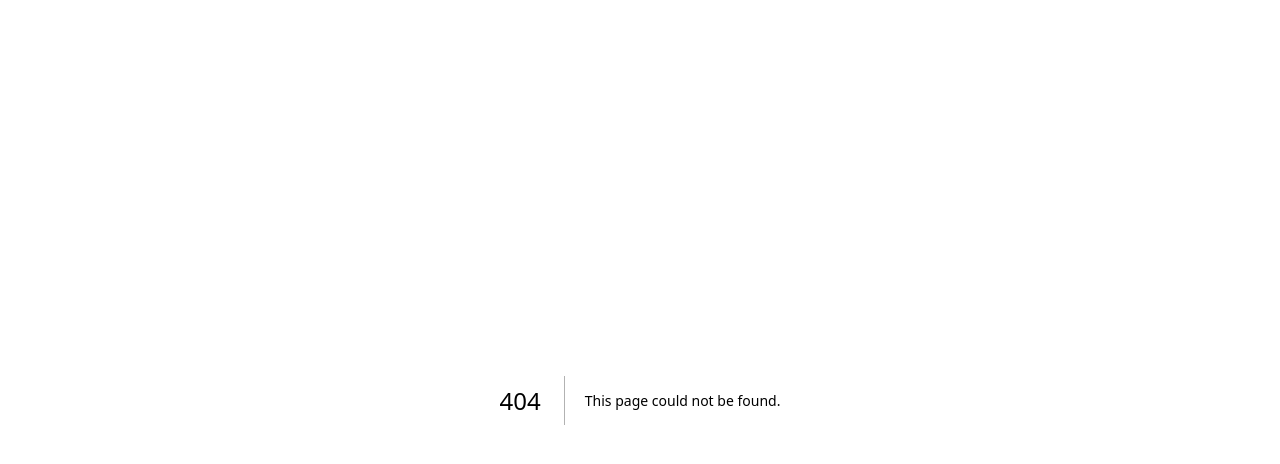
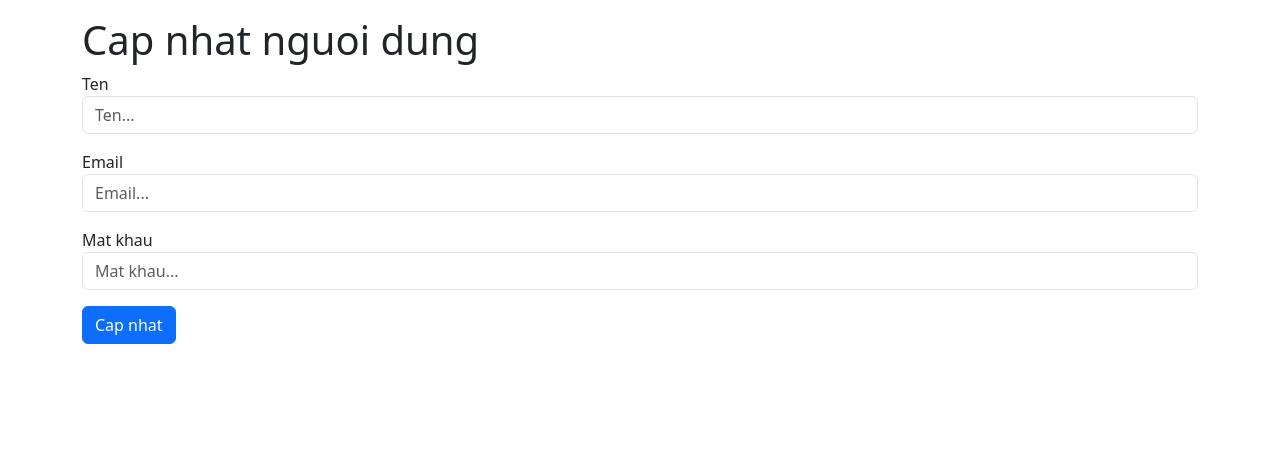
Before and after one commit to Dinhtuan1999/Project-Laravel-NextJS, a Next.js app in the folder frontend-nextjs/: page /users/edit/1 in a window 1280 px wide. Before the commit this address had no page. Shown: the top 464 px of the page. Built offline with nearby package versions, Linux system fonts and the light colour scheme; no server answers.

Commit message:
cod day 7

```diff
--- a/frontend-nextjs/src/app/(client)/users/action.js
+++ b/frontend-nextjs/src/app/(client)/users/action.js
@@ -17,3 +17,23 @@ export const handleCreateUser = async (fromData) => {
     return false
 
 };
+
+export const handleUpdateUser = async (fromData) => {
+    const {id, ...data} = Object.fromEntries(fromData);
+    console.log('data', data);
+
+    const response = await fetch(`${process.env.SERVER_API}/users/${id}`,{
+        method: "PATCH",
+        headers: {
+        "Content-Type": "application/json",
+        Accept: "application/json",
+        },
+        body: JSON.stringify(data),
+    })
+    const responseBody = await response.json();
+    if(responseBody.success){
+        return true
+    }
+    return false
+
+};
--- /dev/null
+++ b/frontend-nextjs/src/app/(client)/users/edit/[id]/Form.jsx
@@ -0,0 +1,39 @@
+"use client";
+
+import React, {useState, useRef} from 'react'
+import { handleUpdateUser } from "../../action";
+
+export default function Form({user, id}) {
+    const [msg, setMsg] = useState("");
+    const formRef = useRef();
+  return (
+    <div>
+      <form
+      ref={formRef}
+      action={async (formData) => {
+        formData.append("id", id);
+        const response = await handleUpdateUser(formData);
+        if(!response){
+            setMsg('Da co loi xay ra. Vui long thu lai sau!');
+            return;
+        }
+        setMsg("Cap nhat nguoi dung thanh cong.")
+      }} >
+            <div className="mb-3">
+                <label htmlFor="">Ten</label>
+                <input type="text" name="name" id="name" className="form-control" defaultValue={user.name} placeholder="Ten..."/>
+            </div>
+            <div className="mb-3">
+                <label htmlFor="">Email</label>
+                <input type="email" name="email" id="email" className="form-control" defaultValue={user.email} placeholder="Email..."/>
+            </div>
+            <div className="mb-3">
+                <label htmlFor="">Mat khau</label>
+                <input type="password" name="password" id="password" className="form-control" placeholder="Mat khau..."/>
+            </div>
+            <button className="btn btn-primary">Cap nhat</button>
+            {msg && <span className="text-danger">{msg}</span>}
+        </form>
+    </div>
+  )
+}
--- /dev/null
+++ b/frontend-nextjs/src/app/(client)/users/edit/[id]/page.jsx
@@ -0,0 +1,41 @@
+import React from 'react'
+import Form from './Form'
+import { notFound } from 'next/navigation';
+
+export const metadata = {
+    title: "Cap nhat nguoi dung"
+}
+
+const getUsers = async (id) => {
+  try {
+      const response = await fetch(`${process.env.SERVER_API}/users/${id}`);
+      if (!response.ok) {
+          // Nếu fetch trả về lỗi (ví dụ: 404 hoặc 500)
+          throw new Error("Failed to fetch users");
+      }
+      const { data: user } = await response.json();
+      return user;
+  } catch (error) {
+      // Trả về lỗi nếu không thể fetch dữ liệu
+      console.error("Error fetching users:", error);
+      return { success: false, data: [] }; // Trả về success: false nếu có lỗi
+  }
+};
+
+export default async function EditUserPage({params}) {
+
+  const { id } =  params;
+  const user = await getUsers(id);
+
+  if(!user){
+    return notFound();
+  }
+
+  return (
+    <div>
+        <h1>Cap nhat nguoi dung</h1>
+        <Form user={user} id={id} />
+
+    </div>
+  )
+}
```
Also changed, not shown: frontend-nextjs/src/app/(client)/users/UserList.jsx (+23 -2 lines), frontend-nextjs/src/app/(client)/users/page.jsx (+6 -14 lines), 2 other files (tests, documents, lock files or other folders).
